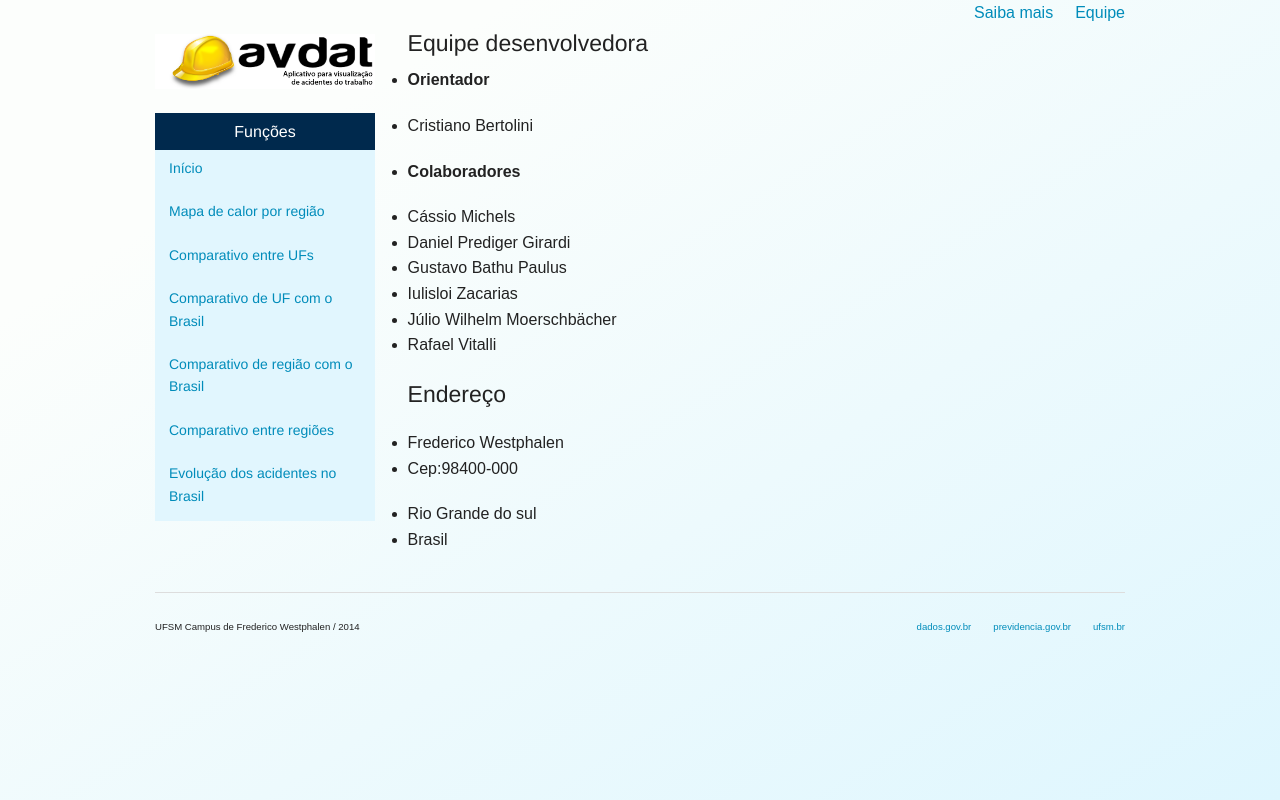
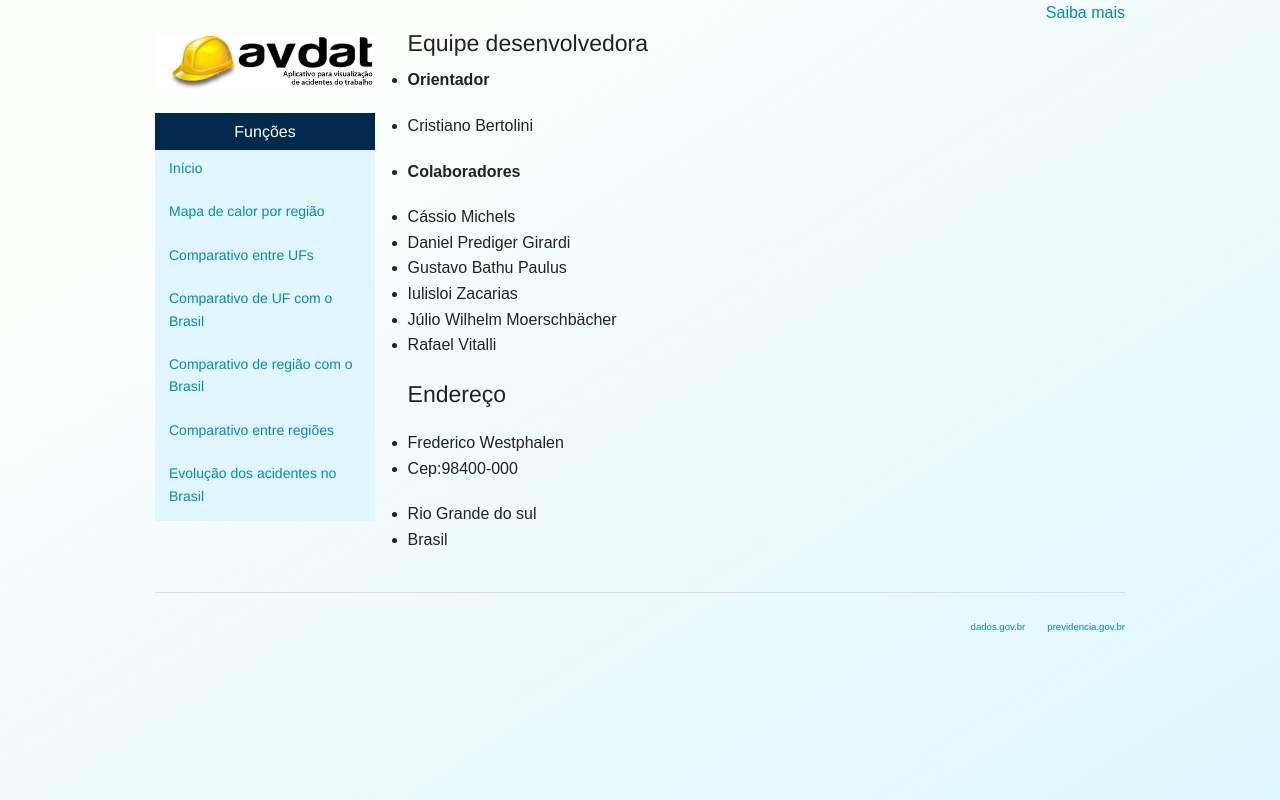
Before and after one commit to izacarias/avdat, a Django app: page /acidentes/equipe in a window 1280 px wide. Run offline with Django 3.2, Linux system fonts and the light colour scheme; parts of the project's set-up code (start-up, migrations or seed data) failed here and were passed over.

```diff
--- a/acidentes/templates/acidentes/base.html
+++ b/acidentes/templates/acidentes/base.html
@@ -15,7 +15,7 @@
         <div class="small-12 columns barra-superior">
             <ul class="inline-list right">
                 <li><a href="voce_sabia">Saiba mais</a></li>
-                <li><a href="equipe">Equipe</a></li>
+                {# <li><a href="equipe">Equipe</a></li> #}
             </ul>
         </div>
     </div><!-- fim da barra superior -->
@@ -59,13 +59,13 @@
             <hr/>
             <div class="row">
                 <div class="large-6 columns">
-                    <p><small>UFSM Campus de Frederico Westphalen / 2014</small></p>
+                    {# <p><small>UFSM Campus de Frederico Westphalen / 2014</small></p> #}
                 </div>
                 <div class="large-6 columns">
                     <ul class="inline-list right">
                         <li><a href="http://dados.gov.br/"><small>dados.gov.br</small></a></li>
                         <li><a href="http://www.previdencia.gov.br"><small>previdencia.gov.br</small></a></li>
-                        <li><a href="http://www.ufsm.br"><small>ufsm.br</small></a></li>
+                        {# <li><a href="http://www.ufsm.br"><small>ufsm.br</small></a></li> #}
                     </ul>
                 </div>
             </div>
```
